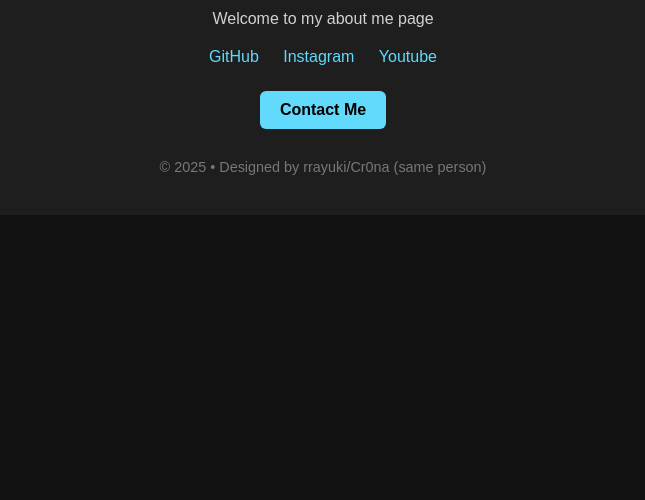
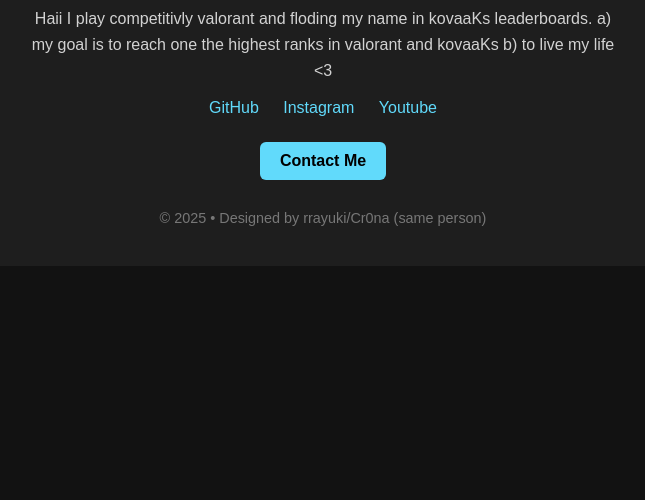
Before and after one commit to ayukixx/aboutme.rrayuki, a plain HTML site: page index.html in a window 1280 px wide. Shown: the part 300-800 px from the top of the page, without its empty margins (317-962 px from the left). Drawn offline with Linux system fonts and the light colour scheme.

Commit message:
Update index.html

```diff
--- a/index.html
+++ b/index.html
@@ -73,7 +73,9 @@
 
         <h1>Hello, I'm VT Cr0na</h1>
         <p>
-            Welcome to my about me page
+            Haii I play competitivly valorant and floding my name in kovaaKs leaderboards.
+            a) my goal is to reach one the highest ranks in valorant and kovaaKs
+            b) to live my life <3
         </p>
 
         <!-- Social Links -->
```
